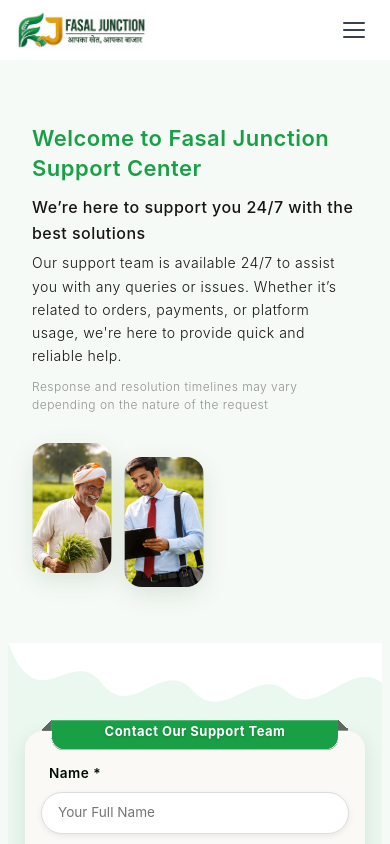
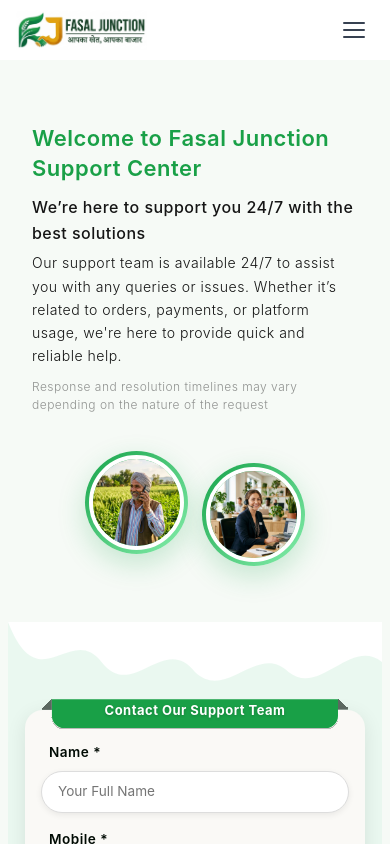
Before and after one commit to developermanishpatidar/true_kisan_bazar, a React (Create React App) app: page /contact in a window 390 px wide. Shown: the top 844 px of the page. Built offline with nearby package versions, Linux system fonts and the light colour scheme.

Commit message:
Changes in Home and Contact page

```diff
--- a/src/Components/Contact.css
+++ b/src/Components/Contact.css
@@ -62,22 +62,40 @@
 
 .support-images {
   display: flex;
-  gap: 0.75rem;
+  gap: 1.25rem;
   flex-shrink: 0;
   align-items: flex-start;
 }
 
-.support-images img {
-  width: 140px;
-  height: 220px;
-  border-radius: 18px;
+.support-circle-wrap {
+  position: relative;
+  border-radius: 50%;
+  display: inline-block;
+  padding: 4px;
+  background: linear-gradient(135deg, #16a34a 0%, #86efac 100%);
+  box-shadow: 0 10px 28px rgba(22, 163, 74, 0.22);
+  transition: transform 0.3s ease, box-shadow 0.3s ease;
+}
+
+.support-circle-wrap:hover {
+  transform: translateY(-4px) scale(1.04);
+  box-shadow: 0 14px 34px rgba(22, 163, 74, 0.32);
+}
+
+.support-images img,
+.support-circle-img {
+  width: 160px;
+  height: 160px;
+  border-radius: 50% !important;
+  aspect-ratio: 1 / 1;
   object-fit: cover;
   display: block;
-  box-shadow: 0 8px 24px rgba(22, 80, 32, 0.12);
+  border: 4px solid #ffffff;
+  box-sizing: border-box;
 }
 
 .support-images .second-img {
-  margin-top: 30px;
+  margin-top: 36px;
 }
 
 /* Contact Hero Section & Ribbon */
@@ -554,13 +572,14 @@
     font-size: 20px;
   }
 
-  .support-images img {
-    width: 110px;
-    height: 180px;
+  .support-images img,
+  .support-circle-img {
+    width: 130px;
+    height: 130px;
   }
 
   .support-images .second-img {
-    margin-top: 26px;
+    margin-top: 28px;
   }
 
   .contact-section {
@@ -619,17 +638,20 @@
   }
 
   .support-images {
-    justify-content: flex-start;
+    justify-content: center;
+    gap: 1.25rem;
     width: 100%;
+    margin-top: 0.5rem;
   }
 
-  .support-images img {
-    width: 100px;
-    height: 160px;
+  .support-images img,
+  .support-circle-img {
+    width: 115px;
+    height: 115px;
   }
 
   .support-images .second-img {
-    margin-top: 20px;
+    margin-top: 18px;
   }
 
   .ContactDiv {
@@ -699,13 +721,18 @@
     font-size: 0.75rem;
   }
 
-  .support-images img {
-    width: 80px;
-    height: 130px;
+  .support-images {
+    gap: 0.9rem;
+  }
+
+  .support-images img,
+  .support-circle-img {
+    width: 95px;
+    height: 95px;
   }
 
   .support-images .second-img {
-    margin-top: 14px;
+    margin-top: 12px;
   }
 
   .contact-section {
--- a/src/Components/Contact.js
+++ b/src/Components/Contact.js
@@ -4,8 +4,8 @@
 import Footer from '../CommonComponents/Footer';
 import './Contact.css';
 import supportClip from '../assets/images/SupportClip.svg';
-import supportImg1 from '../assets/images/SupportImg1.avif';
-import supportImg2 from '../assets/images/SupportImg2.avif';
+import contactFarmer from '../assets/images/contact-farmer.jpg';
+import contactAgent from '../assets/images/contact-agent.jpg';
 
 const ALLOWED_EXTENSIONS = [
   '.jpg', '.jpeg', '.png', '.gif', '.webp',
@@ -241,15 +241,20 @@
                 </p>
               </div>
               <div className="support-images">
+                <div className="support-circle-wrap">
                   <img
-                  src={supportImg1 || "https://res.cloudinary.com/dhjabv5fn/image/upload/v1786618282/SupportImg1_purp3k.avif"}
+                    src={contactFarmer}
                     alt="Farmer receiving support call assistance"
+                    className="support-circle-img"
                   />
+                </div>
+                <div className="support-circle-wrap second-img">
                   <img
-                  src={supportImg2 || "https://res.cloudinary.com/dhjabv5fn/image/upload/v1786618598/SupportImg2_cgpcnh.avif"}
+                    src={contactAgent}
                     alt="Fasal Junction customer support agent helping via chat"
-                  className="second-img"
+                    className="support-circle-img"
                   />
+                </div>
               </div>
             </div>
           </header>
--- a/src/Components/Home.js
+++ b/src/Components/Home.js
@@ -51,14 +51,14 @@
                     </p>
 
                     <div className="tkb-hero-ctas">
-                        <Link to="/login" className="tkb-hero-btn tkb-hero-btn--primary">
+                        <Link to="/login?role=farmer" className="tkb-hero-btn tkb-hero-btn--primary">
                             <svg width="18" height="18" viewBox="0 0 24 24" fill="none" stroke="currentColor" strokeWidth="2.2" strokeLinecap="round" strokeLinejoin="round">
-                                <path d="M20 7H4a2 2 0 0 0-2 2v6a2 2 0 0 0 2 2h16a2 2 0 0 0 2-2V9a2 2 0 0 0-2-2z"/>
-                                <circle cx="12" cy="12" r="2"/>
+                                <circle cx="12" cy="7" r="4"/>
+                                <path d="M5.5 21v-2a6.5 6.5 0 0 1 13 0v2"/>
                             </svg>
-                            {t('home.seller_login')}
+                            {t('home.farmer_login')}
                         </Link>
-                        <Link to="/login" className="tkb-hero-btn tkb-hero-btn--ghost">
+                        <Link to="/login?role=buyer" className="tkb-hero-btn tkb-hero-btn--ghost">
                             <svg width="18" height="18" viewBox="0 0 24 24" fill="none" stroke="currentColor" strokeWidth="2.2" strokeLinecap="round" strokeLinejoin="round">
                                 <circle cx="9" cy="21" r="1"/><circle cx="20" cy="21" r="1"/>
                                 <path d="M1 1h4l2.68 13.39a2 2 0 0 0 2 1.61h9.72a2 2 0 0 0 2-1.61L23 6H6"/>
--- a/src/Components/Login.js
+++ b/src/Components/Login.js
@@ -1,5 +1,5 @@
-import React, { useMemo, useState } from 'react';
-import { Link, useNavigate } from 'react-router-dom';
+import React, { useMemo, useState, useEffect } from 'react';
+import { Link, useNavigate, useLocation } from 'react-router-dom';
 import { useTranslation } from 'react-i18next';
 import logo from '../assets/images/fasal-junction-horizontal.png';
 import logo512 from '../assets/images/logo512.png';
@@ -8,9 +8,19 @@
 const Login = () => {
   const { t, i18n } = useTranslation();
   const navigate = useNavigate();
+  const location = useLocation();
+  const searchParams = new URLSearchParams(location.search);
+  const roleParam = searchParams.get('role');
+
   const [step, setStep] = useState('phone');
   const [country, setCountry] = useState('IN');
-  const [business, setBusiness] = useState('farmer');
+  const [business, setBusiness] = useState(roleParam === 'buyer' ? 'buyer' : 'farmer');
+
+  useEffect(() => {
+    const role = new URLSearchParams(location.search).get('role');
+    if (role === 'buyer') setBusiness('buyer');
+    else if (role === 'farmer') setBusiness('farmer');
+  }, [location.search]);
   const [phone, setPhone] = useState('');
   const [accepted, setAccepted] = useState(false);
   const [otp, setOtp] = useState(['', '', '', '']);
--- a/src/locales/en/translation.json
+++ b/src/locales/en/translation.json
@@ -89,6 +89,7 @@
     "headline_markets": "Markets",
     "subtext": "Buy and sell crops directly — connecting farmers and buyers for better opportunities, better prices, and a simpler marketplace.",
     "seller_login": "Seller Login",
+    "farmer_login": "Farmer Login",
     "buyer_login": "Buyer Login",
     "stat_farmers": "Farmers & Sellers",
     "stat_listings": "Crop Listings",
--- a/src/locales/hi/translation.json
+++ b/src/locales/hi/translation.json
@@ -89,6 +89,7 @@
     "headline_markets": "जोड़ना",
     "subtext": "सीधे फसलें खरीदें और बेचें — बेहतर अवसरों, उचित मूल्य और एक सरल बाज़ार के लिए किसानों और खरीदारों को जोड़ना।",
     "seller_login": "विक्रेता लॉगिन",
+    "farmer_login": "किसान लॉगिन",
     "buyer_login": "खरीदार लॉगिन",
     "stat_farmers": "किसान और विक्रेता",
     "stat_listings": "फसल लिस्टिंग",
```
Also changed, not shown: src/assets/images/contact-agent.jpg (added), src/assets/images/contact-farmer.jpg (added). Lines whose indentation alone changed are shown as unchanged.
